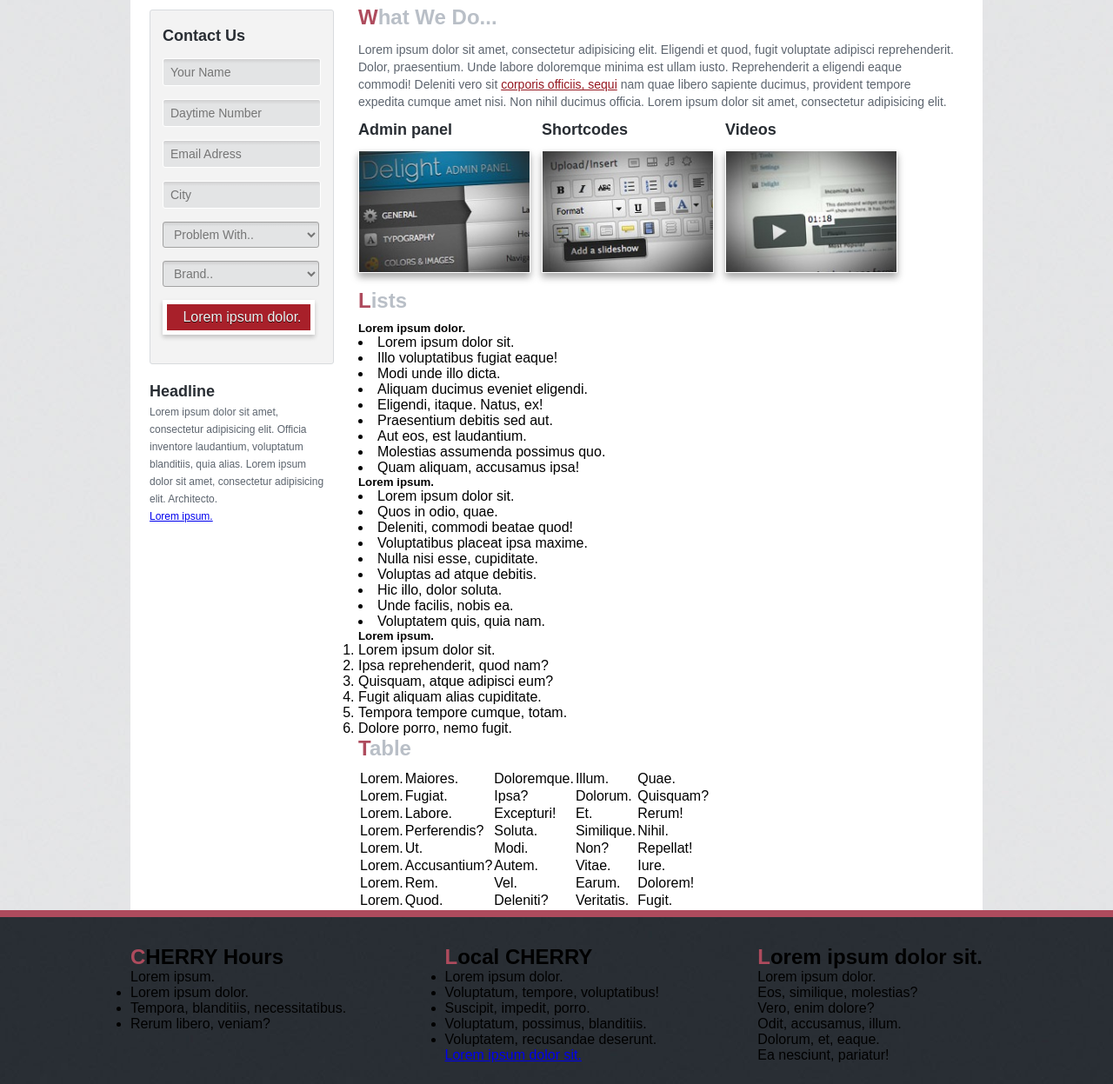
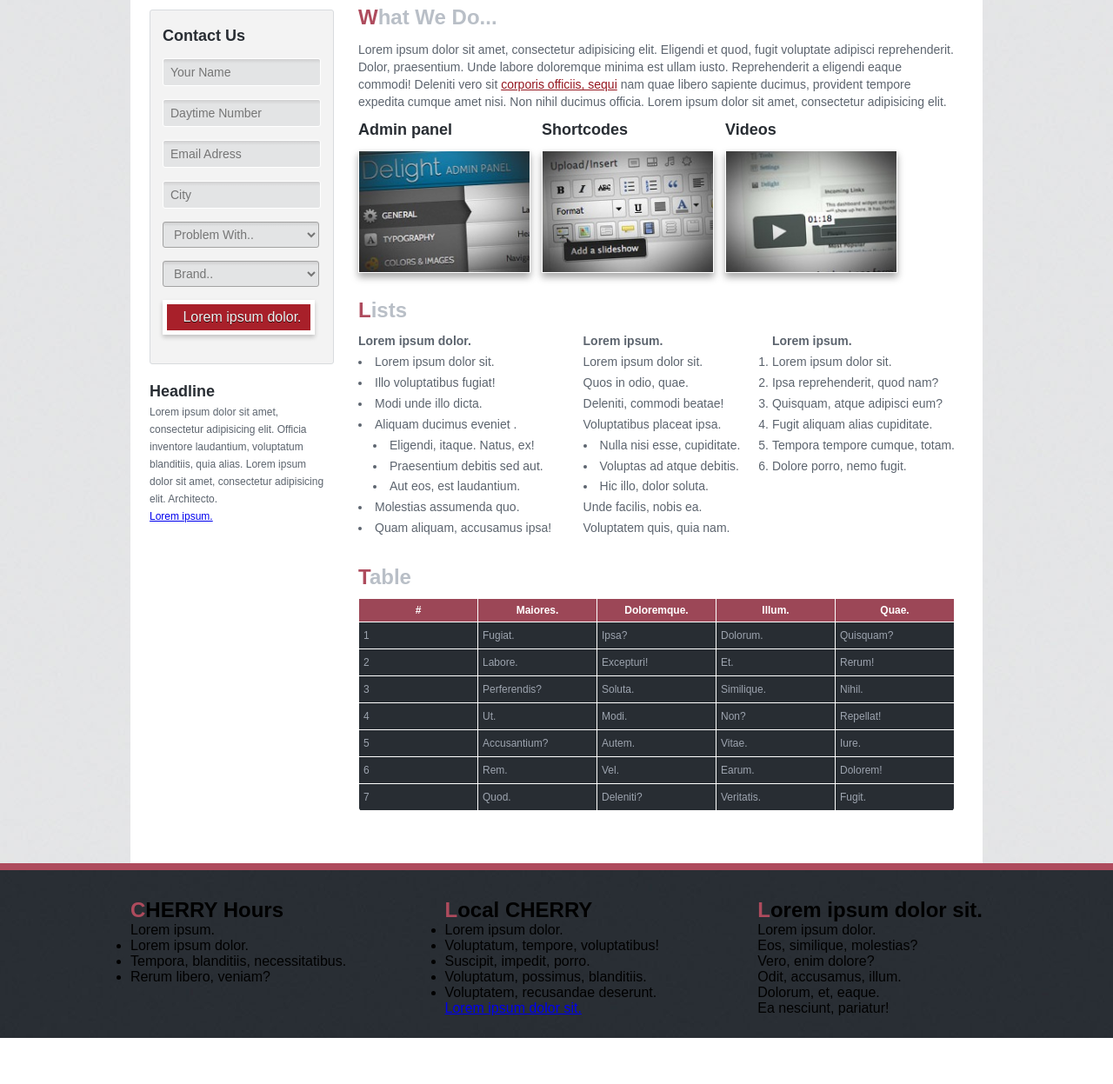
Before and after one commit to TrueEntrant/Cherry, a plain HTML site: page project_cherry/index.html in a window 1280 px wide. Shown: the part 378-1625 px from the top of the page at 87% size. After the commit the page ends 1572 px from the top, so only its background shows below. Drawn offline with Linux system fonts and the light colour scheme.

Commit message:
table and footer left

```diff
--- a/project_cherry/css/fonts.css
+++ b/project_cherry/css/fonts.css
@@ -0,0 +1,9 @@
+@font-face {
+			font-family: "EurofurenceRegular";
+			src: url("../fonts/EurofurenceRegular/EurofurenceRegular.eot");
+			src: url("../fonts/EurofurenceRegular/EurofurenceRegular.eot?#iefix")format("embedded-opentype"),
+			url("../fonts/EurofurenceRegular/EurofurenceRegular.woff") format("woff"),
+			url("../fonts/EurofurenceRegular/EurofurenceRegular.ttf") format("truetype");
+			font-style: normal;
+			font-weight: normal;
+	}
--- a/project_cherry/css/style.css
+++ b/project_cherry/css/style.css
@@ -266,7 +266,7 @@ article h2 {
   color: #95161f;
 }
 .images {
-  padding: 10px 0 13px 0;
+  padding: 10px 0 24px 0;
   display: flex;
   flex-direction: row;
   flex-wrap: wrap;
@@ -283,3 +283,66 @@ article h2 {
   border: 1px solid #FFF;
   box-shadow: 0 5px 8px rgba(0,0,0,0.35)
 }
+.list {
+  padding: 0 0 30px 0;
+  display: flex;
+  flex-direction: row;
+  justify-content: space-between;
+  flex-wrap: wrap;
+  font-size: 14px;
+  color: rgb(92, 100, 110);
+  line-height: 1.714;
+  text-align: left;
+}
+.unstyled {
+  list-style-type: none;
+}
+.move {
+  text-indent: 17px;
+}
+.list h5 {
+  font-size: 14px;
+  color: rgb(92, 100, 110);
+  line-height: 1.714;
+  text-align: left;
+}
+ol li{
+}
+.table {
+  padding: 0 0 60px 0;
+}
+table tr:first-child {
+  background-color: #FFF;
+}
+table {
+  font-size: 12px;
+  color: rgb(157, 164, 175);
+  line-height: 2;
+  text-align: left;
+  background-color: #282d33;
+  border: 1px solid #FFF;
+  border-radius: 6px;
+  border-collapse: collapse;
+  max-width: 700px;
+  width: 100%;
+}
+tr,td,th {
+  text-indent: 5px;
+  max-width: 120px;
+  width: 20%;
+  border: 1px solid #FFF;
+  padding: 3px 0 3px 0;
+}
+th {
+  text-align: center;
+  text-indent: 0;
+  color: rgb(255, 255, 255);
+  font-weight: bold;
+  line-height: 1.667;
+  background-color: #9c4757;
+}
+
+.num {
+  max-width: 30px;
+  width: 10%;
+}
--- a/project_cherry/index.html
+++ b/project_cherry/index.html
@@ -112,34 +112,35 @@
 				</div>
 			</div>
 		</div>
+		<h2>Lists</h2>
 		<div class="list">
-			<h2>Lists</h2>
+
 			<div class="l1">
 				<h5>Lorem ipsum dolor.</h5>
 				<dl>
 					<li>Lorem ipsum dolor sit.</li>
-					<li>Illo voluptatibus fugiat eaque!</li>
+					<li>Illo voluptatibus fugiat!</li>
 					<li>Modi unde illo dicta.</li>
-					<li>Aliquam ducimus eveniet eligendi.</li>
-					<li>Eligendi, itaque. Natus, ex!</li>
-					<li>Praesentium debitis sed aut.</li>
-					<li>Aut eos, est laudantium.</li>
-					<li>Molestias assumenda possimus quo.</li>
+					<li>Aliquam ducimus eveniet .</li>
+					<li class="move">Eligendi, itaque. Natus, ex!</li>
+					<li class="move">Praesentium debitis sed aut.</li>
+					<li class="move">Aut eos, est laudantium.</li>
+					<li>Molestias assumenda quo.</li>
 					<li>Quam aliquam, accusamus ipsa!</li>
 				</dl>
 			</div>
 			<div class="l2">
 				<h5>Lorem ipsum.</h5>
 				<dl>
-					<li>Lorem ipsum dolor sit.</li>
-					<li>Quos in odio, quae.</li>
-					<li>Deleniti, commodi beatae quod!</li>
-					<li>Voluptatibus placeat ipsa maxime.</li>
+					<li class="unstyled">Lorem ipsum dolor sit.</li>
+					<li class="unstyled">Quos in odio, quae.</li>
+					<li class="unstyled">Deleniti, commodi beatae!</li>
+					<li class="unstyled">Voluptatibus placeat ipsa.</li>
 					<li>Nulla nisi esse, cupiditate.</li>
 					<li>Voluptas ad atque debitis.</li>
 					<li>Hic illo, dolor soluta.</li>
-					<li>Unde facilis, nobis ea.</li>
-					<li>Voluptatem quis, quia nam.</li>
+					<li class="unstyled">Unde facilis, nobis ea.</li>
+					<li class="unstyled">Voluptatem quis, quia nam.</li>
 				</dl>
 			</div>
 			<div class="l3">
@@ -157,62 +158,64 @@
 		<div class="table">
 			<h2>Table</h2>
 			<table>
+				<tbody>
 				<tr>
-					<td>Lorem.</td>
-					<td>Maiores.</td>
-					<td>Doloremque.</td>
-					<td>Illum.</td>
-					<td>Quae.</td>
+					<th>#</th>
+					<th>Maiores.</th>
+					<th>Doloremque.</th>
+					<th>Illum.</th>
+					<th>Quae.</th>
 				</tr>
 				<tr>
-					<td>Lorem.</td>
+					<td>1</td>
 					<td>Fugiat.</td>
 					<td>Ipsa?</td>
 					<td>Dolorum.</td>
 					<td>Quisquam?</td>
 				</tr>
 				<tr>
-					<td>Lorem.</td>
+					<td>2</td>
 					<td>Labore.</td>
 					<td>Excepturi!</td>
 					<td>Et.</td>
 					<td>Rerum!</td>
 				</tr>
 				<tr>
-					<td>Lorem.</td>
+					<td>3</td>
 					<td>Perferendis?</td>
 					<td>Soluta.</td>
 					<td>Similique.</td>
 					<td>Nihil.</td>
 				</tr>
 				<tr>
-					<td>Lorem.</td>
+					<td>4</td>
 					<td>Ut.</td>
 					<td>Modi.</td>
 					<td>Non?</td>
 					<td>Repellat!</td>
 				</tr>
 				<tr>
-					<td>Lorem.</td>
+					<td>5</td>
 					<td>Accusantium?</td>
 					<td>Autem.</td>
 					<td>Vitae.</td>
 					<td>Iure.</td>
 				</tr>
 				<tr>
-					<td>Lorem.</td>
+					<td>6</td>
 					<td>Rem.</td>
 					<td>Vel.</td>
 					<td>Earum.</td>
 					<td>Dolorem!</td>
 				</tr>
 				<tr>
-					<td>Lorem.</td>
+					<td>7</td>
 					<td>Quod.</td>
 					<td>Deleniti?</td>
 					<td>Veritatis.</td>
 					<td>Fugit.</td>
 				</tr>
+			</tbody>
 			</table>
 		</div>
 	</article>
```
Also changed, not shown: project_cherry/fonts/EurofurenceRegular/EurofurenceRegular.ttf (added), project_cherry/fonts/EurofurenceRegular/EurofurenceRegular.woff (added), 1 other file.
